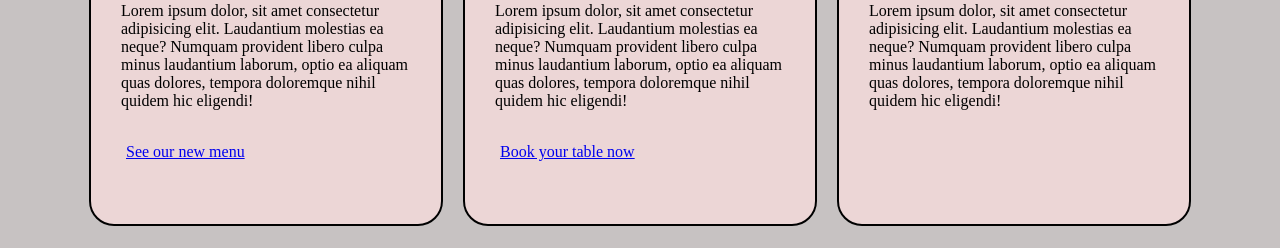
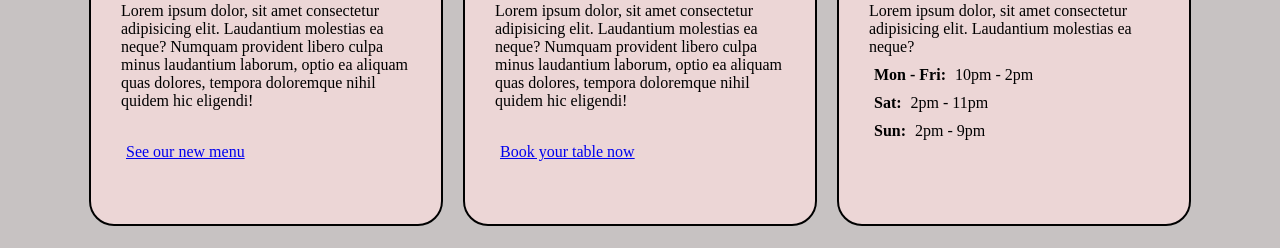
Before and after one commit to toddrgarner/coursera-meta-portfolio, a plain HTML site: page index.html in a window 1280 px wide. Shown: the part 897-1145 px from the top of the page. Drawn offline with Linux system fonts and the light colour scheme.

Commit message:
added working hours in card-3

```diff
--- a/index.html
+++ b/index.html
@@ -95,9 +95,11 @@
                 <img src="assets/Chef-Pix-5320x.457-300dpi.jpg" alt="">
                 <p>
                  Lorem ipsum dolor, sit amet consectetur adipisicing elit.
-                 Laudantium molestias ea neque? Numquam provident libero culpa minus laudantium laborum,
-                 optio ea aliquam quas dolores, tempora doloremque nihil quidem hic eligendi!
-                </p>
+                 Laudantium molestias ea neque?
+
+                <p><b>Mon - Fri:</b> 10pm - 2pm</p>
+                <p><b>Sat:</b> 2pm - 11pm</p>
+                <p><b>Sun:</b> 2pm - 9pm</p>
 
 
             </article>
```
